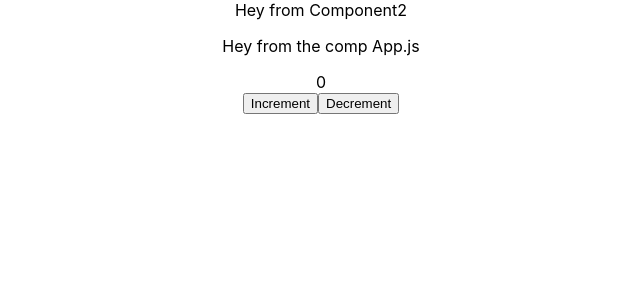
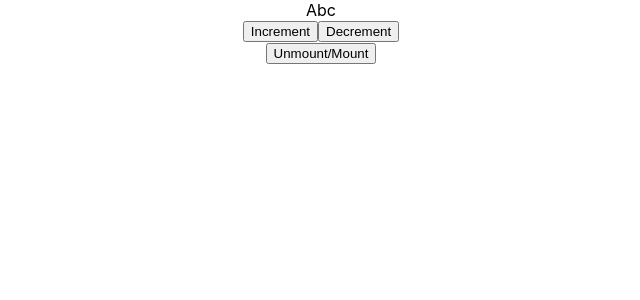
Before and after one commit to ankushk1/oct-21-react, a React (Create React App) app: page / in a window 1280 px wide. Shown: the top 300 px of the page, without its empty margins (319-959 px from the left). Built offline with nearby package versions, Linux system fonts and the light colour scheme.

Commit message:
Life cycle methods added

```diff
--- a/src/App.js
+++ b/src/App.js
@@ -4,14 +4,16 @@ import Component1 from "./components/Component1";
 import Component2 from "./components/Component2";
 import ClassComp from "./components/ClassComp";
 import FuncStateComp from "./components/FuncStateComp";
-import {createContext} from 'react'
+import { createContext } from "react";
+import { useState } from "react";
 const obj = { num: 3, b: "b" };
 
 //api call /  some data
 
-export const messageContext = createContext(null)
+export const messageContext = createContext(null);
+function App() {
+  const [render, setRender] = useState(true);
 
-function App() {
   return (
     <div className="App">
       {/* {" "}
@@ -20,11 +22,13 @@ function App() {
         {obj}
       </FuncStateComp> */}
       {/* <FuncStateComp name={"Prop name"} obj={obj} /> */}
-      {/* <ClassComp />  */}
-      <messageContext.Provider value={"Hey from the comp App.js"}>
+     {/* {render && <ClassComp />} */}
+      {/* <messageContext.Provider value={"Hey from the comp App.js"}>
        <Component1/>
       </messageContext.Provider>
-      <FuncStateComp/>
+      <FuncStateComp/> */}
+      {render &&  <FuncStateComp/>}
+      <button onClick={() => setRender(!render)}>Unmount/Mount</button>
     </div>
   );
 }
--- a/src/components/ClassComp.js
+++ b/src/components/ClassComp.js
@@ -2,11 +2,51 @@ import React, { Component } from "react";
 
 class ClassComp extends Component {
   constructor(props) {
+    console.log("constructor");
     super(props);
     this.state = {
       username: "ABC",
-      age: 0
+      age: 0,
+      apiData: {},
+      obj:{}
     };
+  }
+
+  componentWillMount() {
+    console.log("componentWillMount");
+    fetch("https://jsonplaceholder.typicode.com/todos/1")
+      .then((response) => response.json())
+      .then((json) =>
+        {
+          console.log(json);
+          this.setState({
+          apiData: json
+        })}
+      );
+
+  }
+
+  componentDidMount() {
+    console.log("componentDidMount");
+    this.setState({
+      obj: {
+        name: {
+          user: 'Abc'
+        }
+      }
+    })
+  }
+
+  componentWillUpdate() {
+    console.log("componentWillUpdate");
+  }
+
+  componentDidUpdate() {
+    console.log("componentDidUpdate");
+  }
+
+  componentWillUnmount() {
+    console.log("componentWillUnmount");
   }
 
   onAgeIncrement() {
@@ -24,7 +64,10 @@ class ClassComp extends Component {
   render() {
     return (
       <div>
-        {this.props.message} from {this.props.name} {this.props.obj.num}
+        {console.log("render", this.state.age)}
+        {this.state.age}
+        {/* {this.state.apiData.title}
+        {this.state?.obj?.name?.user} */}
         <div>
           <button onClick={() => this.onAgeIncrement()}>Increment</button>
           <button onClick={() => this.onAgeDecrement()}>Decrement</button>
--- a/src/components/FuncStateComp.js
+++ b/src/components/FuncStateComp.js
@@ -1,35 +1,57 @@
-import React, { useState } from "react";
+import React, { useState, useEffect } from "react";
 
 const FuncStateComp = (props) => {
-  console.log('props  = ' ,props);
-  const {name, message, children} = props
+  // console.log('props  = ' ,props);
+  const { name, message, children } = props;
 
   // console.log(props)
   const [data, setData] = useState({
     username: "ABC",
-    age: 0
+    age: 0,
+    obj: {}
   });
 
+  const [state2, setState2] = useState("");
+
+  useEffect(() => {
+    setData({
+      ...data,
+      obj: {
+        name: {
+          user: "Abc"
+        }
+      }
+    });
+    console.log("useEffect called");
+  }, []);
+
+  useEffect(() => {
+    //something you want to do
+    console.log("useEffect2 called");
+  }, [state2]);
   // console.log(data);
 
   //Always first clone the obj/state and then update it
-  const onAgeIncrement = (num) => {
-    setData({ ...data, age: data.age + 1 });
-  };
+  const onAgeIncrement = (num) => {};
 
   const onAgeDecrement = (num) => {
-    setData({ ...data, age: data.age - 1 });
+    // setData({ ...data, age: data.age - 1 });
+    setState2("ABC");
   };
 
   return (
     <div>
-      {props.name}
-      {data.age}
-      {console.log('render')}
-      <div>
-        <button onClick={() => onAgeIncrement(3)}>Increment</button>
-        <button onClick={() => onAgeDecrement(3)}>Decrement</button>
-      </div>
+      {console.log(data.obj.name)}
+      {data.obj.name && (
+        <div>
+          {data?.obj?.name?.user}
+          {console.log("render")}
+          <div>
+            <button onClick={() => onAgeIncrement(3)}>Increment</button>
+            <button onClick={() => onAgeDecrement(3)}>Decrement</button>
+          </div>
+        </div>
+      )}
     </div>
   );
 };
```
